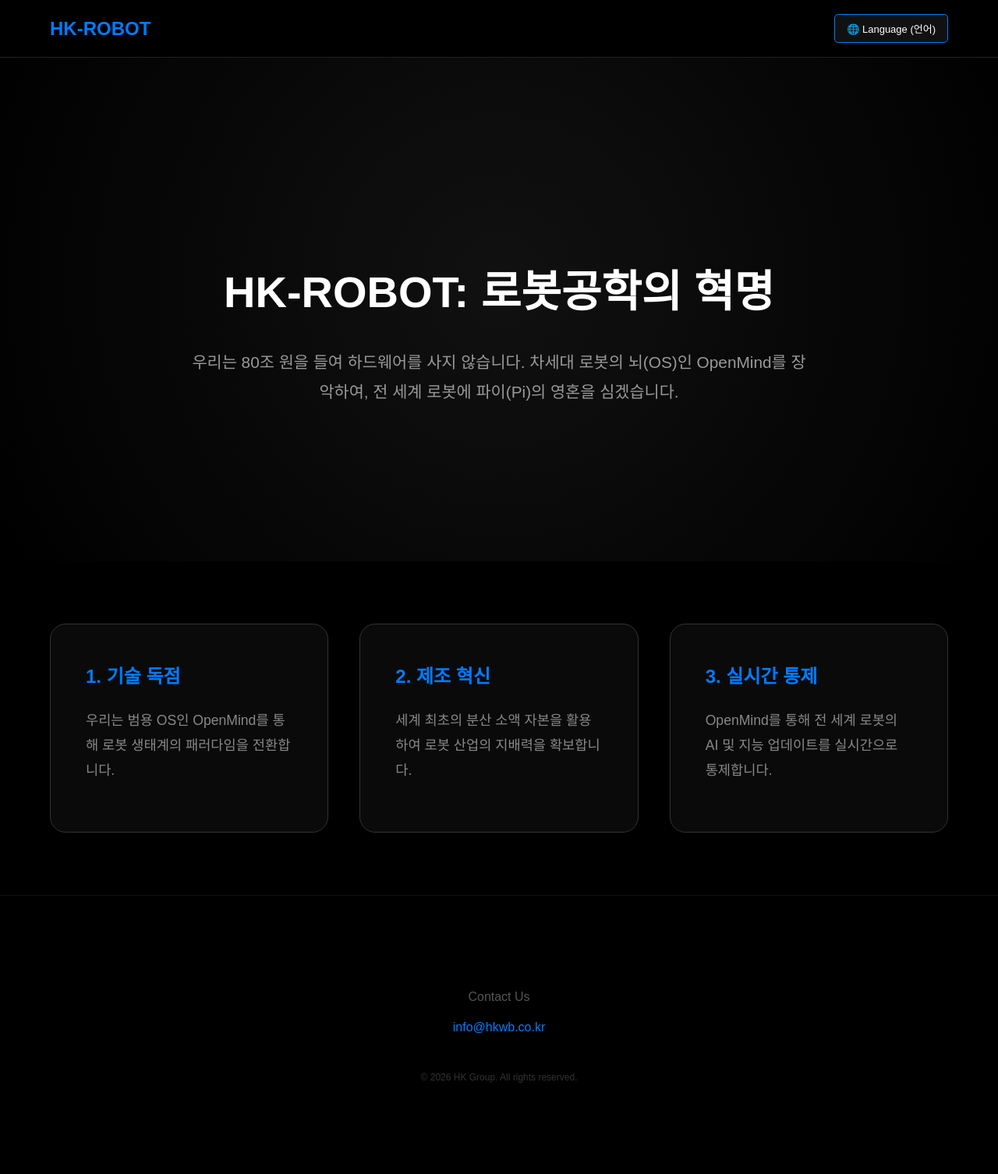
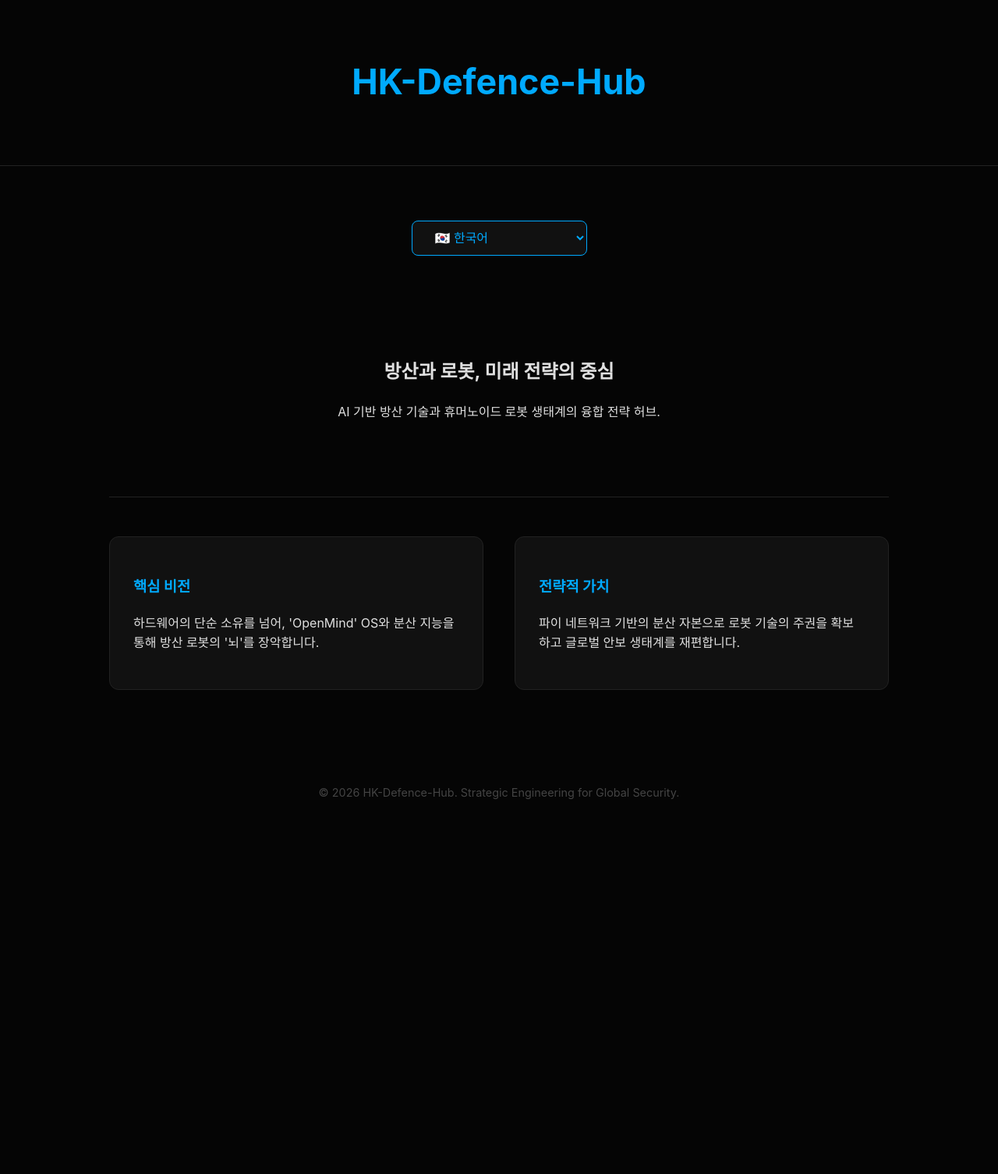
Before and after one commit to ljw2358/HK-Defence-Hub, a plain HTML site: page index.html in a window 1280 px wide. Shown: the whole page at 78% size. After the commit the page ends 1028 px from the top, so only its background shows below. Drawn offline with Linux system fonts and the light colour scheme.

Commit message:
Update index.html

```diff
--- a/index.html
+++ b/index.html
@@ -2,126 +2,93 @@
 <html lang="ko">
 <head>
     <meta charset="UTF-8">
-    <meta name="viewport" content="width=device-width, initial-scale=1.0, maximum-scale=1.0, user-scalable=no">
-    <title>HK-ROBOT</title>
+    <meta name="viewport" content="width=device-width, initial-scale=1.0">
+    <title>HK-Defence-Hub | Strategic AI & Robotics</title>
     <style>
-        /* 프리미엄 다크 모드 스타일 */
-        body { font-family: 'Noto Sans KR', sans-serif; margin: 0; padding: 0; background-color: #000; color: #fff; line-height: 1.8; }
-        .container { width: 90%; max-width: 1200px; margin: 0 auto; }
-
-        /* 상단 네비게이션 */
-        header { background: rgba(0,0,0,0.95); padding: 15px 0; position: fixed; width: 100%; top: 0; z-index: 1000; border-bottom: 1px solid #222; }
-        .header-flex { display: flex; justify-content: space-between; align-items: center; }
-        .logo { font-size: 24px; font-weight: 900; color: #007bff; text-decoration: none; }
-
-        /* 언어 선택 (모바일 최적화) */
-        .lang-selector { position: relative; }
-        .lang-btn { background: #111; color: #fff; border: 1.5px solid #007bff; padding: 8px 15px; cursor: pointer; border-radius: 5px; font-size: 13px; }
-        .lang-dropdown { display: none; position: absolute; right: 0; background: #111; min-width: 140px; border: 1px solid #333; border-radius: 5px; margin-top: 5px; }
-        .lang-dropdown a { color: #ccc; padding: 12px; text-decoration: none; display: block; font-size: 14px; border-bottom: 1px solid #222; }
-        .lang-dropdown a:hover { background: #007bff; color: #fff; }
-        .lang-selector:hover .lang-dropdown { display: block; }
-
-        /* 히어로 섹션 */
-        .hero { min-height: 80vh; display: flex; align-items: center; justify-content: center; text-align: center; padding-top: 80px; background: radial-gradient(circle, #111 0%, #000 100%); }
-        .hero-content h1 { font-size: 3.5rem; margin-bottom: 20px; font-weight: 900; }
-        .hero-content p { font-size: 1.3rem; color: #999; max-width: 800px; margin: 0 auto; }
-
-        /* 핵심 비전 섹션 */
-        .vision-grid { display: grid; grid-template-columns: repeat(auto-fit, minmax(300px, 1fr)); gap: 40px; padding: 80px 0; }
-        .vision-card { background: #0a0a0a; padding: 45px; border-radius: 20px; border: 1px solid #333; transition: 0.4s; }
-        .vision-card:hover { border-color: #007bff; transform: translateY(-10px); }
-        .vision-card h3 { color: #007bff; font-size: 1.5rem; margin-top: 0; margin-bottom: 20px; }
-        .vision-card p { font-size: 1.1rem; color: #888; }
-
-        /* 푸터 */
-        footer { padding: 100px 50px; text-align: center; background: #000; border-top: 1px solid #111; }
-        .contact-email { color: #007bff; text-decoration: none; font-weight: 200; }
-        .copyright { color: #333; margin-top: 40px; font-size: 12px; }
+        body { font-family: 'Inter', -apple-system, sans-serif; background: #050505; color: #e0e0e0; margin: 0; line-height: 1.6; }
+        .container { width: 90%; max-width: 1000px; margin: auto; padding: 40px 0; }
+        header { border-bottom: 1px solid #222; padding: 30px 0; text-align: center; }
+        h1 { color: #00aaff; font-size: 2.8rem; margin: 0; }
+        .hero { text-align: center; padding: 80px 0; border-bottom: 1px solid #222; }
+        .lang-selector { margin: 30px 0; text-align: center; }
+        select { background: #111; color: #00aaff; padding: 12px 25px; border: 1px solid #00aaff; border-radius: 8px; font-size: 16px; cursor: pointer; }
+        .vision-section { display: grid; grid-template-columns: 1fr 1fr; gap: 40px; margin-top: 50px; }
+        .box { background: #111; padding: 30px; border-radius: 12px; border: 1px solid #222; }
+        .box h3 { color: #00aaff; }
+        footer { text-align: center; color: #444; margin-top: 80px; font-size: 0.9rem; }
     </style>
 </head>
 <body>
 
     <header>
-        <div class="container header-flex">
-            <a href="#" class="logo">HK-ROBOT</a>
-            <div class="lang-selector">
-                <button class="lang-btn" id="lang-btn-text">🌐 Language (언어)</button>
-                <div class="lang-dropdown">
-                    <a href="javascript:void(0)" onclick="setLang('ko', '한국어')">한국어</a>
-                    <a href="javascript:void(0)" onclick="setLang('en', 'English')">English</a>
-                    <a href="javascript:void(0)" onclick="setLang('zh', '中文')">中文</a>
-                    <a href="javascript:void(0)" onclick="setLang('ar', 'العربية')">العربية</a>
-                    <a href="javascript:void(0)" onclick="setLang('hi', 'हिन्दी')">हिन्दी</a>
-                    <a href="javascript:void(0)" onclick="setLang('es', 'Español')">Español</a>
-                    <a href="javascript:void(0)" onclick="setLang('pt', 'Português')">Português</a>
-                    <a href="javascript:void(0)" onclick="setLang('uk', 'Українська')">Українська</a>
-                    <a href="javascript:void(0)" onclick="setLang('ja', '日本語')">日本語</a>
-                    <a href="javascript:void(0)" onclick="setLang('ru', 'Русский')">Русский</a>
-                </div>
-            </div>
+        <div class="container">
+            <h1>HK-Defence-Hub</h1>
         </div>
     </header>
 
-    <section class="hero">
-        <div class="container hero-content">
-            <h1 id="txt-h1">HK-ROBOT: 로봇공학의 혁명</h1>
-            <p id="txt-p1">우리는 80조 원을 들여 하드웨어를 사지 않습니다. 차세대 로봇의 뇌(OS)인 OpenMind를 장악하여, 전 세계 로봇에 파이(Pi)의 영혼을 심겠습니다.</p>
+    <div class="container">
+        <div class="lang-selector">
+            <select id="lang" onchange="changeLang(this.value)">
+                <option value="ko">🇰🇷 한국어</option>
+                <option value="en">🇺🇸 English</option>
+                <option value="zh">🇨🇳 中文</option>
+                <option value="ar">🇸🇦 العربية</option>
+                <option value="hi">🇮🇳 हिन्दी</option>
+                <option value="es">🇪🇸 Español</option>
+                <option value="pt">🇧🇷 Português (Brasil)</option>
+                <option value="uk">🇺🇦 Українська</option>
+                <option value="ja">🇯🇵 日本語</option>
+                <option value="ru">🇷🇺 Русский</option>
+                <option value="vi">🇻🇳 Tiếng Việt</option>
+                <option value="th">🇹🇭 ภาษาไทย</option>
+                <option value="id">🇮🇩 Bahasa Indonesia</option>
+            </select>
         </div>
-    </section>
 
-    <section class="container">
-        <div class="vision-grid">
-            <div class="vision-card">
-                <h3 id="txt-v1-t">1. 기술 독점</h3>
-                <p id="txt-v1-d">우리는 범용 OS인 OpenMind를 통해 로봇 생태계의 패러다임을 전환합니다.</p>
+        <section class="hero">
+            <h2 id="txt-title">방산과 로봇, 미래 전략의 중심</h2>
+            <p id="txt-desc">AI 기반 방산 기술과 휴머노이드 로봇 생태계의 융합 전략 허브.</p>
+        </section>
+
+        <div class="vision-section">
+            <div class="box">
+                <h3 id="txt-v1">핵심 비전</h3>
+                <p id="txt-v1-d">하드웨어의 단순 소유를 넘어, 'OpenMind' OS와 분산 지능을 통해 방산 로봇의 '뇌'를 장악합니다.</p>
             </div>
-            <div class="vision-card">
-                <h3 id="txt-v2-t">2. 제조 혁신</h3>
-                <p id="txt-v2-d">세계 최초의 분산 소액 자본을 활용하여 로봇 산업의 지배력을 확보합니다.</p>
-            </div>
-            <div class="vision-card">
-                <h3 id="txt-v3-t">3. 실시간 통제</h3>
-                <p id="txt-v3-d">OpenMind를 통해 전 세계 로봇의 AI 및 지능 업데이트를 실시간으로 통제합니다.</p>
+            <div class="box">
+                <h3 id="txt-v2">전략적 가치</h3>
+                <p id="txt-v2-d">파이 네트워크 기반의 분산 자본으로 로봇 기술의 주권을 확보하고 글로벌 안보 생태계를 재편합니다.</p>
             </div>
         </div>
-    </section>
+    </div>
 
     <footer>
-        <div class="container">
-            <div class="contact-box">
-                <p style="color:#555; margin-bottom: 10px;">Contact Us</p>
-                <a href="mailto:info@hkwb.co.kr" class="contact-email">info@hkwb.co.kr</a>
-            </div>
-            <p class="copyright">&copy; 2026 HK Group. All rights reserved.</p>
-        </div>
+        &copy; 2026 HK-Defence-Hub. Strategic Engineering for Global Security.
     </footer>
 
     <script>
-        const translations = {
-            'ko': { h1: "HK-ROBOT: 로봇공학의 혁명", p1: "우리는 80조 원을 들여 하드웨어를 사지 않습니다. 차세대 로봇의 뇌(OS)인 OpenMind를 장악하여, 전 세계 로봇에 파이(Pi)의 영혼을 심겠습니다.", v1t: "1. 기술 독점", v1d: "우리는 범용 OS인 OpenMind를 통해 로봇 생태계의 패러다임을 전환합니다.", v2t: "2. 제조 혁신", v2d: "세계 최초의 분산 소액 자본을 활용하여 로봇 산업의 지배력을 확보합니다.", v3t: "3. 실시간 통제", v3d: "OpenMind를 통해 전 세계 로봇의 AI 및 지능 업데이트를 실시간으로 통제합니다." },
-            'en': { h1: "HK-ROBOT: Robotics Revolution", p1: "We do not spend 80 trillion won buying hardware. We seize the 'OpenMind' OS to embed the soul of Pi into robots worldwide.", v1t: "1. Tech Monopoly", v1d: "We are shifting the robotic paradigm through the universal OpenMind OS.", v2t: "2. Manufacturing Innovation", v2d: "Securing industrial dominance via world-first decentralized capital.", v3t: "3. Real-time Control", v3d: "Controlling AI and intelligence updates for global robots in real-time." },
-            'zh': { h1: "HK-ROBOT: 机器人革命", p1: "我们不花80万亿韩元购买硬件。我们将掌控下一代机器人大脑“OpenMind”，将Pi的灵魂注入全球机器人中。", v1t: "1. 技术垄断", v1d: "我们通过通用OpenMind OS转变机器人范式。", v2t: "2. 制造创新", v2d: "通过全球首个分散式资本确保工业主导地位。", v3t: "3. 实时控制", v3d: "实时控制全球机器人的AI和智能更新。" },
-            'ar': { h1: "HK-ROBOT: ثورة الروبوتات", p1: "نحن لا ننفق 80 تريليون وون لشراء الأجهزة. نحن نسيطر على عقل الروبوت 'OpenMind' لغرس روح Pi في الروبوتات.", v1t: "1. احتكار التكنولوجيا", v1d: "نحن نغير نموذج الروبوتات من خلال نظام التشغيل العام OpenMind.", v2t: "2. ابتكار التصنيع", v2d: "تأمين الهيمنة الصناعية من خلال رأس المال اللامركزي.", v3t: "3. التحكم في الوقت الفعلي", v3d: "التحكم في تحديثات الذكاء الاصطناعي للروبوتات عالمياً." },
-            'hi': { h1: "HK-ROBOT: रोबोटिक्स क्रांति", p1: "हम हार्डवेयर खरीदने के लिए 80 ट्रिलियन वोन खर्च नहीं करते। हम अगली पीढ़ी के मस्तिष्क 'ओपनमाइंड' (OpenMind) को नियंत्रित करते हैं।", v1t: "1. तकनीकी एकाधिकार", v1d: "हम ओपनमाइंड ओएस के माध्यम से रोबोटिक्स प्रतिमान को बदल रहे हैं।", v2t: "2. विनिर्माण नवाचार", v2d: "विकेंद्रीकृत पूंजी के माध्यम से औद्योगिक प्रभुत्व सुरक्षित करना।", v3t: "3. रीयल-टाइम नियंत्रण", v3d: "वैश्विक रोबोटों के AI और इंटेलिजेंस अपडेट को रीयल-टाइम में नियंत्रित करना।" },
-            'es': { h1: "HK-ROBOT: Revolución Robótica", p1: "No gastamos 80 billones de wones en hardware. Nos apoderamos del cerebro robótico 'OpenMind' para implantar el alma de Pi.", v1t: "1. Monopolio Tecnológico", v1d: "Cambiamos el paradigma robótico a través del sistema operativo universal OpenMind.", v2t: "2. Innovación en Fabricación", v2d: "Asegurando el dominio industrial mediante capital descentralizado.", v3t: "3. Control en Tiempo Real", v3d: "Controlando actualizaciones de IA para robots globales en tiempo real." },
-            'pt': { h1: "HK-ROBOT: Revolução Robótica", p1: "Não gastamos 80 trilhões de wones em hardware. Dominamos o cérebro robótico 'OpenMind' para implantar a alma do Pi.", v1t: "1. Monopólio Tecnológico", v1d: "Mudando o paradigma robótico através do sistema operacional universal OpenMind.", v2t: "2. Inovação em Manufatura", v2d: "Garantindo domínio industrial via capital descentralizado.", v3t: "3. Controle em Tempo Real", v3d: "Controlando atualizações de IA para robôs globais em tempo real." },
-            'uk': { h1: "HK-ROBOT: Робототехнічна революція", p1: "Ми не витрачаємо 80 трильйонів вон на залізо. Ми беремо під контроль мозок робота 'OpenMind', щоб впровадити душу Pi.", v1t: "1. Технологічна монополія", v1d: "Зміна парадигми робототехніки через універсальну ОС OpenMind.", v2t: "2. Інновації у виробництві", v2d: "Забезпечення промислового домінування через децентралізований капітал.", v3t: "3. Контроль у реальному часі", v3d: "Контроль оновлень штучного інтелекту для роботів у реальному часі." },
-            'ja': { h1: "HK-ROBOT: ロボット工学の革命", p1: "私たちは80兆ウォンをハードウェアに費やしません。次世代脳「OpenMind」を掌握し、Piの魂を吹き込みます。", v1t: "1. 技術独占", v1d: "ユニバーサルOpenMind OSを通じてロボット工学のパラダイムを転換します。", v2t: "2. 製造革新", v2d: "分散型資本による世界初の産業支配力の確保。", v3t: "3. リアルタイム制御", v3d: "世界中のロボットのAIおよび知能アップデートをリアルタイムで制御します。" },
-            'ru': { h1: "HK-ROBOT: Робототехническая революция", p1: "Мы не тратим 80 триллионов вон на оборудование. Мы берем под контроль мозг робота 'OpenMind', чтобы внедрить душу Pi.", v1t: "1. Технологическая монополия", v1d: "Изменение парадигмы робототехники через универсальную ОС OpenMind.", v2t: "2. Инновации в производстве", v2d: "Обеспечение промышленного господства через децентрализованный капитал.", v3t: "3. Контроль в реальном времени", v3d: "Контроль обновлений ИИ для роботов в реальном времени." }
+        const content = {
+            ko: { title: "방산과 로봇, 미래 전략의 중심", desc: "AI 기반 방산 기술과 휴머노이드 로봇 생태계의 융합 전략 허브.", v1: "핵심 비전", v1d: "하드웨어의 단순 소유를 넘어, 'OpenMind' OS와 분산 지능을 통해 방산 로봇의 '뇌'를 장악합니다.", v2: "전략적 가치", v2d: "파이 네트워크 기반의 분산 자본으로 로봇 기술의 주권을 확보하고 글로벌 안보 생태계를 재편합니다." },
+            en: { title: "Defense & Robotics Strategy", desc: "A strategic hub for the fusion of AI defense tech and humanoid robotics.", v1: "Core Vision", v1d: "We seize the 'brain' of defense robots via 'OpenMind' OS and decentralized intelligence.", v2: "Strategic Value", v2d: "Securing technological sovereignty and reshaping global security via decentralized capital." },
+            zh: { title: "国防与机器人战略中心", desc: "人工智能国防技术与人形机器人生态系统融合的战略中心。", v1: "核心愿景", v1d: "通过“OpenMind”操作系统和分布式智能，我们掌控防御机器人的“大脑”。", v2: "战略价值", v2d: "以去中心化资本保障技术主权，重塑全球安全格局。" },
+            ar: { title: "مركز استراتيجيات الدفاع والروبوتات", desc: "مركز استراتيجي لدمج تقنيات الدفاع بالذكاء الاصطناعي وأنظمة الروبوتات.", v1: "الرؤية الأساسية", v1d: "نحن نسيطر على عقل الروبوتات الدفاعية عبر نظام OpenMind والذكاء اللامركزي.", v2: "القيمة الاستراتيجية", v2d: "تأمين السيادة التكنولوجية وإعادة تشكيل الأمن العالمي عبر رأس المال اللامركزي." },
+            hi: { title: "रक्षा और रोबोटिक्स रणनीति केंद्र", desc: "AI रक्षा तकनीक और ह्यूमनॉइड रोबोटिक्स के एकीकरण के लिए रणनीतिक केंद्र।", v1: "मुख्य दृष्टिकोण", v1d: "हम ओपनमाइंड ओएस के माध्यम से रक्षा रोबोटों के 'मस्तिष्क' को नियंत्रित करते हैं।", v2: "रणनीतिक मूल्य", v2d: "विकेंद्रीकृत पूंजी के माध्यम से तकनीकी संप्रभुता सुरक्षित करना और वैश्विक सुरक्षा को नया आकार देना।" },
+            es: { title: "Estrategia de Defensa y Robótica", desc: "Centro estratégico para la fusión de tecnología de defensa con IA y robótica.", v1: "Visión Central", v1d: "Tomamos el 'cerebro' de los robots de defensa mediante el sistema operativo OpenMind.", v2: "Valor Estratégico", v2d: "Asegurando la soberanía tecnológica y remodelando la seguridad global con capital descentralizado." },
+            pt: { title: "Estratégia de Defesa e Robótica", desc: "Centro estratégico para a fusão de tecnologia de defesa com IA e robótica.", v1: "Visão Central", v1d: "Dominamos o 'cérebro' dos robôs de defesa através do sistema operacional OpenMind.", v2: "Valor Estratégico", v2d: "Garantindo a soberania tecnológica e remodelando a segurança global com capital descentralizado." },
+            uk: { title: "Оборонні та робототехнічні стратегії", desc: "Стратегічний центр дослідження оборонних технологій ШІ та робототехніки.", v1: "Основне бачення", v1d: "Ми беремо під контроль 'мозок' оборонних роботів через ОС OpenMind.", v2: "Стратегічна цінність", v2d: "Забезпечення технологічного суверенітету та формування нової архітектури глобальної безпеки." },
+            ja: { title: "防衛・ロボット工学戦略センター", desc: "AI防衛技術とヒューマノイドロボット生態系の融合研究拠点。", v1: "コアビジョン", v1d: "OpenMind OSを通じて防衛ロボットの「脳」を掌握します。", v2: "戦略的価値", v2d: "分散型資本を通じて技術主権を確保し、世界の安全保障を再編します。" },
+            ru: { title: "Оборонные и робототехнические стратегии", desc: "Центр интеграции оборонных ИИ-технологий и робототехники.", v1: "Основное видение", v1d: "Мы захватываем «мозг» оборонных роботов с помощью ОС OpenMind.", v2: "Стратегическая ценность", v2d: "Обеспечение технологического суверенитета и переформатирование глобальной безопасности." },
+            vi: { title: "Chiến lược Quốc phòng và Robot", desc: "Trung tâm chiến lược về sự hợp nhất công nghệ quốc phòng AI và robot.", v1: "Tầm nhìn cốt lõi", v1d: "Chúng tôi nắm quyền kiểm soát 'bộ não' của robot phòng thủ thông qua OpenMind OS.", v2: "Giá trị chiến lược", v2d: "Đảm bảo chủ quyền công nghệ và định hình lại an ninh toàn cầu thông qua vốn phi tập trung." },
+            th: { title: "ยุทธศาสตร์การป้องกันประเทศและหุ่นยนต์", desc: "ศูนย์ยุทธศาสตร์สำหรับการผสมผสานเทคโนโลยีป้องกันประเทศด้วย AI และหุ่นยนต์", v1: "วิสัยทัศน์หลัก", v1d: "เราเข้าควบคุม 'สมอง' ของหุ่นยนต์ป้องกันประเทศผ่าน OpenMind OS", v2: "คุณค่าเชิงยุทธศาสตร์", v2d: "การสร้างอธิปไตยทางเทคโนโลยีและกำหนดรูปแบบความปลอดภัยของโลกใหม่ด้วยทุนแบบกระจายอำนาจ" },
+            id: { title: "Strategi Pertahanan dan Robotika", desc: "Pusat strategis untuk penggabungan teknologi pertahanan AI dan robotika.", v1: "Visi Inti", v1d: "Kami menguasai 'otak' robot pertahanan melalui OpenMind OS.", v2: "Nilai Strategis", v2d: "Mengamankan kedaulatan teknologi dan membentuk kembali keamanan global melalui modal terdesentralisasi." }
         };
-
-        function setLang(lang, name) {
-            const t = translations[lang];
-            document.getElementById('txt-h1').innerHTML = t.h1;
-            document.getElementById('txt-p1').innerHTML = t.p1;
-            document.getElementById('txt-v1-t').innerHTML = t.v1t;
-            document.getElementById('txt-v1-d').innerHTML = t.v1d;
-            document.getElementById('txt-v2-t').innerHTML = t.v2t;
-            document.getElementById('txt-v2-d').innerHTML = t.v2d;
-            document.getElementById('txt-v3-t').innerHTML = t.v3t;
-            document.getElementById('txt-v3-d').innerHTML = t.v3d;
-            document.getElementById('lang-btn-text').innerHTML = "🌐 " + name;
+        function changeLang(lang) {
+            document.getElementById('txt-title').innerText = content[lang].title;
+            document.getElementById('txt-desc').innerText = content[lang].desc;
+            document.getElementById('txt-v1').innerText = content[lang].v1;
+            document.getElementById('txt-v1-d').innerText = content[lang].v1d;
+            document.getElementById('txt-v2').innerText = content[lang].v2;
+            document.getElementById('txt-v2-d').innerText = content[lang].v2d;
         }
     </script>
 </body>
```
